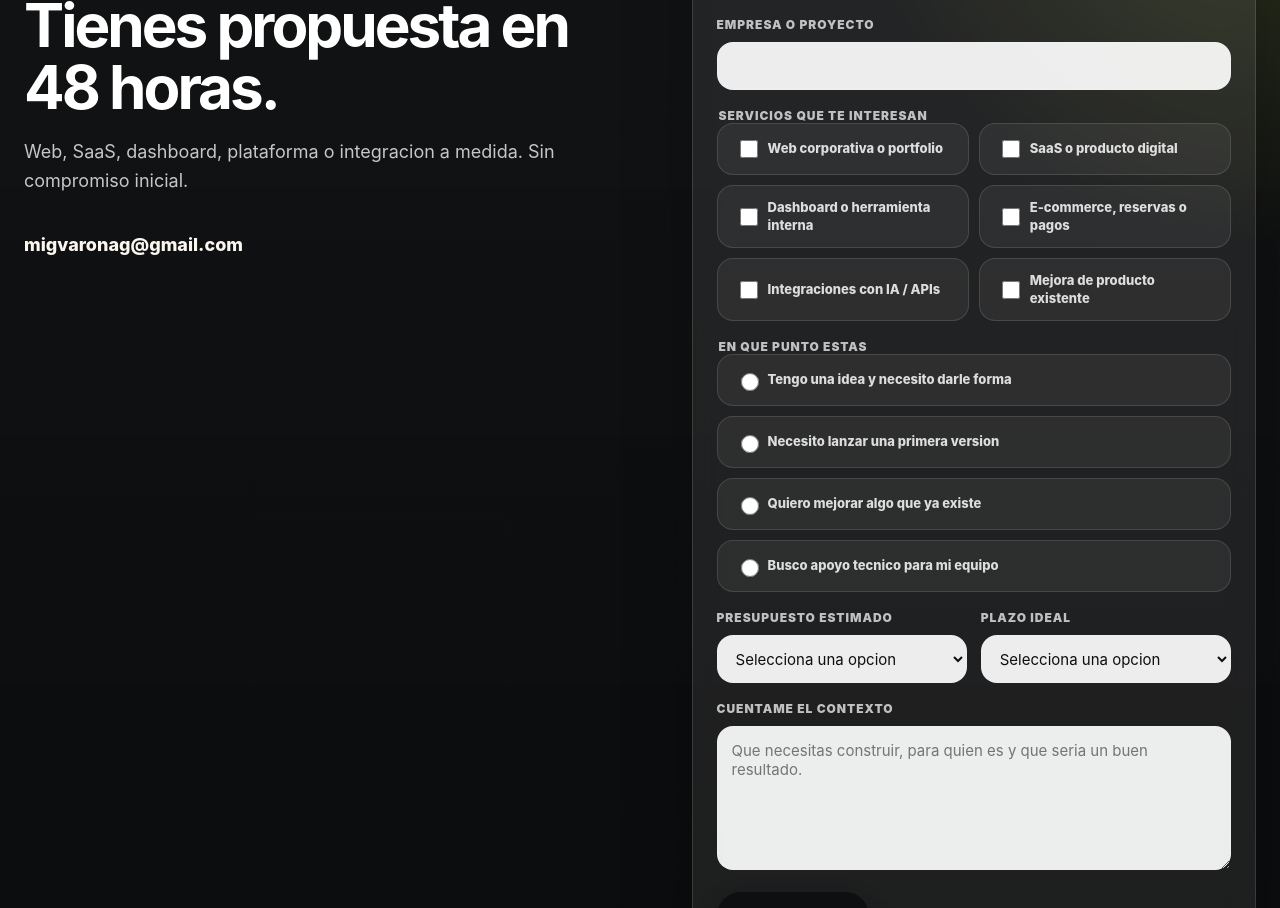
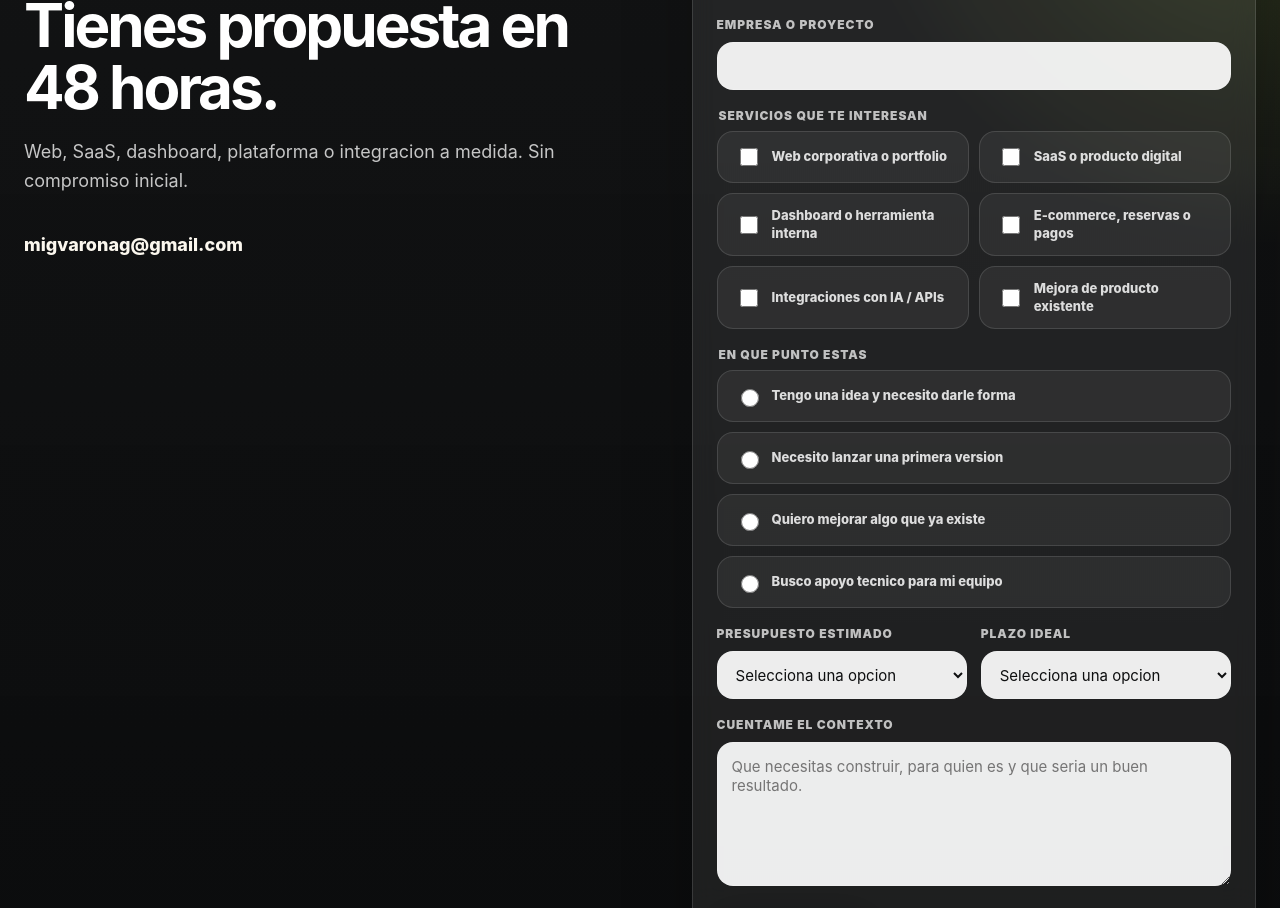
Before and after one commit to MigVarona/portfolio2026, a Next.js app: page / in a window 1280 px wide. Shown: the part 6220-7128 px from the top of the page. Built offline with nearby package versions, Linux system fonts and the light colour scheme.

Commit message:
Tune contact choice spacing

```diff
--- a/app/globals.css
+++ b/app/globals.css
@@ -791,6 +791,10 @@ button.button:disabled {
   gap: 14px;
 }
 
+.contact-form .choice-fieldset legend {
+  margin-bottom: 8px;
+}
+
 .contact-form span,
 .contact-form legend {
   color: rgba(255, 255, 255, 0.72);
@@ -840,7 +844,7 @@ button.button:disabled {
   display: grid !important;
   grid-template-columns: 18px minmax(0, 1fr);
   align-items: center;
-  column-gap: 14px !important;
+  column-gap: 18px !important;
   min-height: 52px;
   padding: 13px 18px !important;
   border: 1px solid rgba(255, 255, 255, 0.12) !important;
@@ -1021,6 +1025,10 @@ button.button:disabled {
     gap: 10px;
   }
 
+  .contact-form .choice-fieldset legend {
+    margin-bottom: 6px;
+  }
+
   .contact-form span,
   .contact-form legend {
     font-size: 11px;
@@ -1055,7 +1063,7 @@ button.button:disabled {
 
   .check-option,
   .radio-option {
-    column-gap: 12px !important;
+    column-gap: 16px !important;
     min-height: 46px;
     padding: 11px 16px !important;
   }
```
